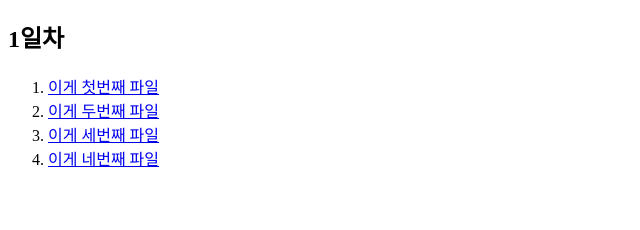
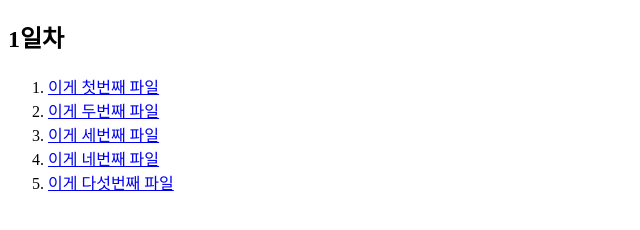
Before and after one commit to YullMu/smcd_summer_web, a plain HTML site: page index.html in a window 1280 px wide. Shown: the part 70-300 px from the top of the page, without its empty margins (0-640 px from the left). Drawn offline with Linux system fonts and the light colour scheme.

Commit message:
1일차 마무리

```diff
--- /dev/null
+++ b/day1/step5.css
@@ -0,0 +1,17 @@
+*,
+*::after,
+*::before {
+  box-sizing: border-box;
+}
+
+body {
+  margin: 0;
+}
+.main {
+}
+
+.section {
+}
+
+.container {
+}
--- a/index.html
+++ b/index.html
@@ -21,6 +21,9 @@
       <li>
         <a href="./day1/step4.html">이게 네번째 파일</a>
       </li>
+      <li>
+        <a href="./day1/step5.html">이게 다섯번째 파일</a>
+      </li>
     </ol>
   </body>
 </html>
```
